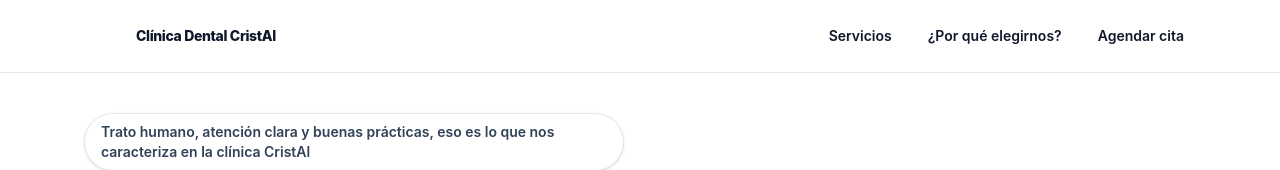
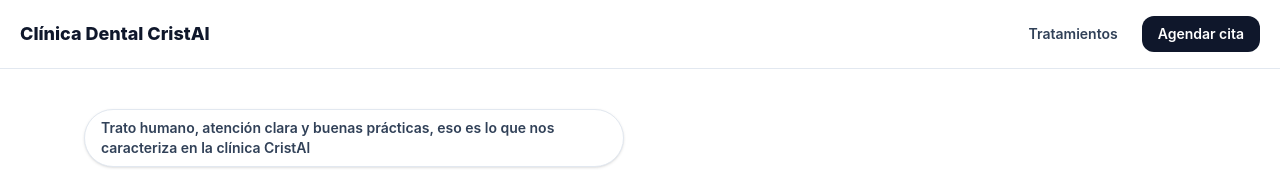
Before and after one commit to evillalo-how2/CristAl_DentalClinic2.0, a React (Vite) app in the folder CristAl/: page / in a window 1280 px wide. Shown: the top 170 px of the page. Built offline with nearby package versions, Linux system fonts and the light colour scheme.

Commit message:
changed anchors for routes on header and footer

```diff
--- a/CristAl/src/App.jsx
+++ b/CristAl/src/App.jsx
@@ -1,5 +1,5 @@
-import { useState } from "react";
-import { Route, Routes } from "react-router-dom";
+import { useEffect, useState } from "react";
+import { Route, Routes, useLocation } from "react-router-dom";
 import Header from "./Components/organisms/Header";
 import HeroSection from "./Components/organisms/HeroSection";
 import WhyUs from "./Components/organisms/WhyUs";
@@ -8,9 +8,27 @@ import Appointment from "./Components/organisms/Appointment";
 import Footer from "./Components/organisms/Footer";
 import TreatmentGrid from "./Components/organisms/TreatmentGrid";
 import ChatbotWidget from "./Components/organisms/ChatbotWidget";
-import AppointmentSummary from "./Components/pages/AppointmentSummary"
+import AppointmentSummary from "./Components/pages/AppointmentSummary";
 
 function HomePage({ chatSeed, onSchedule, prefillServiceId, setChatSeed }) {
+  const location = useLocation();
+
+  useEffect(() => {
+    const pendingScrollTarget = sessionStorage.getItem("pendingScrollTarget");
+
+    if (!pendingScrollTarget) return;
+
+    sessionStorage.removeItem("pendingScrollTarget");
+
+    window.requestAnimationFrame(() => {
+      const target = document.getElementById(pendingScrollTarget);
+
+      if (target) {
+        target.scrollIntoView({ behavior: "smooth" });
+      }
+    });
+  }, [location.pathname]);
+
   return (
     <>
       <Header />
--- a/CristAl/src/Components/organisms/Footer.jsx
+++ b/CristAl/src/Components/organisms/Footer.jsx
@@ -1,32 +1,92 @@
+import { useLocation, useNavigate } from "react-router-dom";
+
 export default function Footer() {
+  const navigate = useNavigate();
+  const location = useLocation();
+
+  function goHome() {
+    navigate("/");
+  }
+
+  function goToSection(sectionId) {
+    if (location.pathname === "/") {
+      document.getElementById(sectionId)?.scrollIntoView({
+        behavior: "smooth",
+      });
+      return;
+    }
+
+    sessionStorage.setItem("pendingScrollTarget", sectionId);
+    navigate("/");
+  }
+
   return (
-    <footer className="border-t border-slate-200 bg-white py-10 dark:border-slate-800 dark:bg-slate-950">
-      <div className="mx-auto grid max-w-6xl gap-6 px-5 md:grid-cols-2 md:items-center">
+    <footer className="border-t border-slate-200 bg-white dark:border-slate-800 dark:bg-slate-950">
+      <div className="mx-auto max-w-7xl px-5 py-10">
+        <div className="grid gap-8 md:grid-cols-2 md:items-start">
           <div>
-          <p className="text-sm font-extrabold text-slate-900 dark:text-slate-100">Clínica Dental</p>
-          <p className="mt-2 text-sm text-slate-600 dark:text-slate-300">
-            Atención profesional con enfoque preventivo.
+            <button
+              type="button"
+              onClick={goHome}
+              className="text-left"
+              aria-label="Volver al inicio"
+            >
+              <span className="text-lg font-extrabold text-slate-900 dark:text-slate-100">
+                Clínica Dental CristAl
+              </span>
+            </button>
+
+            <p className="mt-3 max-w-md text-sm leading-7 text-slate-600 dark:text-slate-300">
+              Atención dental profesional con enfoque preventivo, comunicación
+              clara y acompañamiento en cada etapa de tu tratamiento.
             </p>
           </div>
 
-        <nav className="flex flex-wrap gap-4 md:justify-end" aria-label="Enlaces del pie de página">
-          <a className="text-sm font-semibold text-slate-700 hover:underline dark:text-slate-200" href="#servicios">
-            Servicios
-          </a>
-          <a className="text-sm font-semibold text-slate-700 hover:underline dark:text-slate-200" href="#cita">
+          <div className="md:justify-self-end">
+            <p className="text-sm font-semibold text-slate-900 dark:text-slate-100">
+              Navegación
+            </p>
+
+            <nav
+              className="mt-4 flex flex-col gap-3"
+              aria-label="Navegación del pie de página"
+            >
+              <button
+                type="button"
+                onClick={() => goToSection("treatments")}
+                className="text-left text-sm font-medium text-slate-600 transition hover:text-slate-900 dark:text-slate-300 dark:hover:text-white"
+                aria-label="Ir a tratamientos"
+              >
+                Tratamientos
+              </button>
+
+              <button
+                type="button"
+                onClick={() => goToSection("appointments")}
+                className="text-left text-sm font-medium text-slate-600 transition hover:text-slate-900 dark:text-slate-300 dark:hover:text-white"
+                aria-label="Ir a agendar cita"
+              >
                 Agendar cita
-          </a>
-          <a className="text-sm font-semibold text-slate-700 hover:underline dark:text-slate-200" href="#">
-            Privacidad
-          </a>
+              </button>
+
+              <button
+                type="button"
+                onClick={goHome}
+                className="text-left text-sm font-medium text-slate-600 transition hover:text-slate-900 dark:text-slate-300 dark:hover:text-white"
+                aria-label="Ir al inicio"
+              >
+                Inicio
+              </button>
             </nav>
           </div>
+        </div>
 
-      <div className="mx-auto mt-8 max-w-6xl px-5">
+        <div className="mt-8 border-t border-slate-200 pt-6 dark:border-slate-800">
           <p className="text-xs text-slate-500 dark:text-slate-400">
             © 2026 Clínica Dental CristAl. Todos los derechos reservados.
           </p>
         </div>
+      </div>
     </footer>
   );
 }
--- a/CristAl/src/Components/organisms/Header.jsx
+++ b/CristAl/src/Components/organisms/Header.jsx
@@ -1,26 +1,60 @@
+import { useLocation, useNavigate } from "react-router-dom";
+
 export default function Header() {
+  const navigate = useNavigate();
+  const location = useLocation();
+
+  function goHome() {
+    navigate("/");
+  }
+
+  function goToSection(sectionId) {
+    if (location.pathname === "/") {
+      document.getElementById(sectionId)?.scrollIntoView({
+        behavior: "smooth",
+      });
+      return;
+    }
+
+    sessionStorage.setItem("pendingScrollTarget", sectionId);
+    navigate("/");
+  }
+
   return (
-    <header className= "sticky top-0 z-40 border-b border-slate-200 bg-white/80 backdrop-blur dark:border-slate-800 dark:bg-slate-950/70">
-      <div className="mx-auto flex max-w-6xl items-center justify-between px-5 py-4">
-        <a href="#content" className="flex items-center gap-3" aria-label="Ir al inicio">
-          <div className="h-10 w-10 rounded-2xl bg-brand-600" aria-hidden="true" />
-          <span className="text-sm font-extrabold tracking-tight">Clínica Dental CristAl</span>
-        </a>
+    <header className="sticky top-0 z-50 border-b border-slate-200 bg-white/90 backdrop-blur dark:border-slate-800 dark:bg-slate-950/90">
+      <div className="mx-auto flex max-w-7xl items-center justify-between px-5 py-4">
+        <button
+          type="button"
+          onClick={goHome}
+          className="text-left"
+          aria-label="Ir al inicio"
+        >
+          <span className="text-lg font-extrabold text-slate-900 dark:text-slate-100">
+            Clínica Dental CristAl
+          </span>
+        </button>
 
-        <nav className="flex items-center gap-3" aria-label="Navegación principal">
-          <a className="rounded-xl px-3 py-2 text-sm font-semibold text-slate-900 hover:bg-slate-100 dark:text-slate-100 dark:hover:bg-slate-900/60"href="#services">
-            Servicios
-          </a>
-          <a className="rounded-xl px-3 py-2 text-sm font-semibold text-slate-900 hover:bg-slate-100 dark:text-slate-100 dark:hover:bg-slate-900/60" href="#why_us">
-            ¿Por qué elegirnos?
-          </a>
-          <a
-            className="rounded-xl px-3 py-2 text-sm font-semibold text-slate-900 hover:bg-slate-100 dark:text-slate-100 dark:hover:bg-slate-900/60"
-            href="#appointments"
-            aria-label="Agendar cita"
+        <nav
+          className="hidden items-center gap-6 md:flex"
+          aria-label="Navegación principal"
+        >
+          <button
+            type="button"
+            onClick={() => goToSection("treatments")}
+            className="text-sm font-semibold text-slate-700 transition hover:text-slate-900 dark:text-slate-300 dark:hover:text-white"
+            aria-label="Ir a tratamientos"
+          >
+            Tratamientos
+          </button>
+
+          <button
+            type="button"
+            onClick={() => goToSection("appointments")}
+            className="inline-flex items-center rounded-xl bg-slate-900 px-4 py-2 text-sm font-semibold text-white transition hover:bg-slate-800 dark:bg-slate-100 dark:text-slate-900 dark:hover:bg-white"
+            aria-label="Ir a agendar cita"
           >
             Agendar cita
-          </a>
+          </button>
         </nav>
       </div>
     </header>
```
Also changed, not shown: 1 other file (tests, documents, lock files or other folders). Lines whose indentation alone changed are shown as unchanged.
